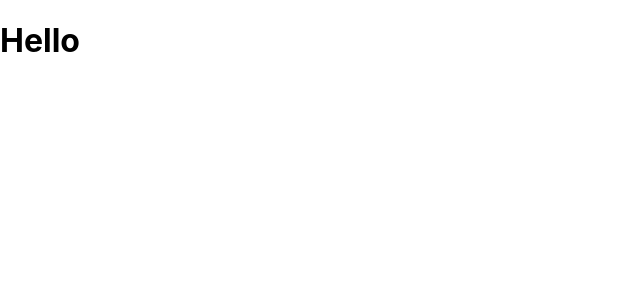
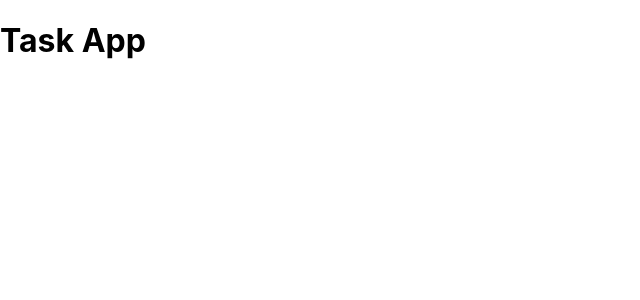
Before and after one commit to jordanchude/react-task-app, a React (Create React App) app in the folder react-task-app/: page / in a window 1280 px wide. Shown: the top 300 px of the page, without its empty margins (0-640 px from the left). Built offline with nearby package versions, Linux system fonts and the light colour scheme.

Commit message:
CSS in JS example

```diff
--- a/react-task-app/src/App.js
+++ b/react-task-app/src/App.js
@@ -17,14 +17,9 @@ function App() {
       {/* Passing a static prop */}
       {/* <Header title='Hello'/> */}
 
-      <Header title='Hello'/>
+      <Header />
     </div>
   );
 }
 
-// default prop if not provided for component
-Header.defaultProps = {
-  title: 'Task App'
-}
-
 export default App;
--- a/react-task-app/src/components/Header.js
+++ b/react-task-app/src/components/Header.js
@@ -1,3 +1,6 @@
+import PropTypes from 'prop-types'
+
+
 // deconstructed prop
 const Header = ({title}) => {
     return (
@@ -7,4 +10,21 @@ const Header = ({title}) => {
     )
 }
 
+// default prop if not provided for component
+Header.defaultProps = {
+    title: 'Task App'
+}
+
+// proptype
+Header.propTypes = {
+    title: PropTypes.string.isRequired,
+}
+
+
+// CSS in JS
+// const headingStyle = {
+//     color: 'red', backgroundColor: 'black'
+// }
+
+
 export default Header
```
Also changed, not shown: 1 other file (tests, documents, lock files or other folders).
